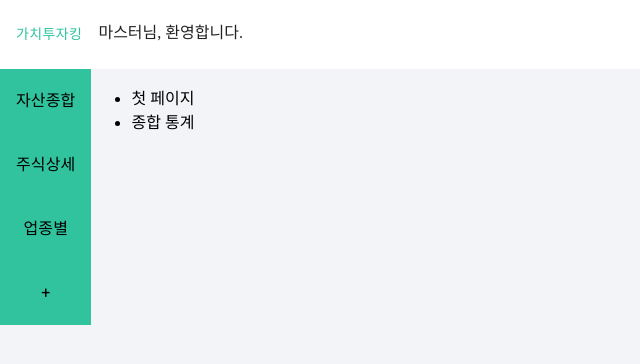
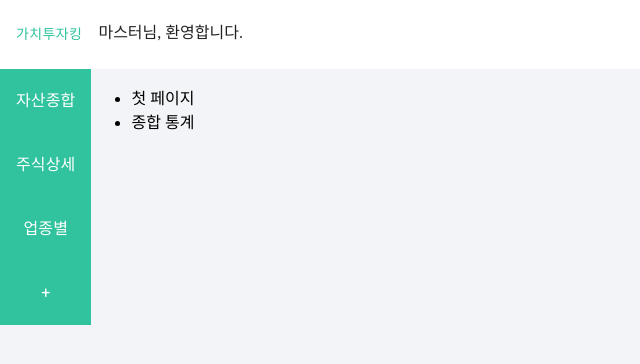
Before and after one commit to ekklesia11/stock-portfolio-client, a React (Create React App) app: page / in a window 1280 px wide. Shown: the top 364 px of the page, without its empty margins (0-640 px from the left). Built offline with nearby package versions, Linux system fonts and the light colour scheme.

Commit message:
menu code simplified

```diff
--- a/src/components/layout/layout.js
+++ b/src/components/layout/layout.js
@@ -27,6 +27,7 @@ const useStyles = makeStyles((theme) => ({
   eachMenu: {
     padding: theme.spacing(2),
     textAlign: "center",
+    color: "#fff",
   },
 }));
 
@@ -40,7 +41,25 @@ const LogoButton = withStyles((theme) => ({
 const Layout = (props) => {
   const classes = useStyles();
 
-  console.log(props);
+  const sideMenus = [
+    {
+      title: "자산종합",
+      link: "",
+    },
+    {
+      title: "주식상세",
+      link: "",
+    },
+    {
+      title: "업종별",
+      link: "",
+    },
+    {
+      title: "+",
+      link: "",
+    },
+  ];
+
   return (
     <div className={classes.topRoot}>
       <Grid container spacing={0}>
@@ -57,18 +76,11 @@ const Layout = (props) => {
               component="nav"
               aria-label="menu"
             >
-              <ListItem className={classes.eachMenu} button>
-                <ListItemText primary="자산종합" />
-              </ListItem>
-              <ListItem className={classes.eachMenu} button>
-                <ListItemText primary="주식상세" />
-              </ListItem>
-              <ListItem className={classes.eachMenu} button>
-                <ListItemText primary="업종별" />
-              </ListItem>
-              <ListItem className={classes.eachMenu} button>
-                <ListItemText primary="+" />
-              </ListItem>
+              {sideMenus.map((menu, i) => (
+                <ListItem key={i} className={classes.eachMenu} button>
+                  <ListItemText primary={menu.title} />
+                </ListItem>
+              ))}
             </List>
           </div>
         </Grid>
```
